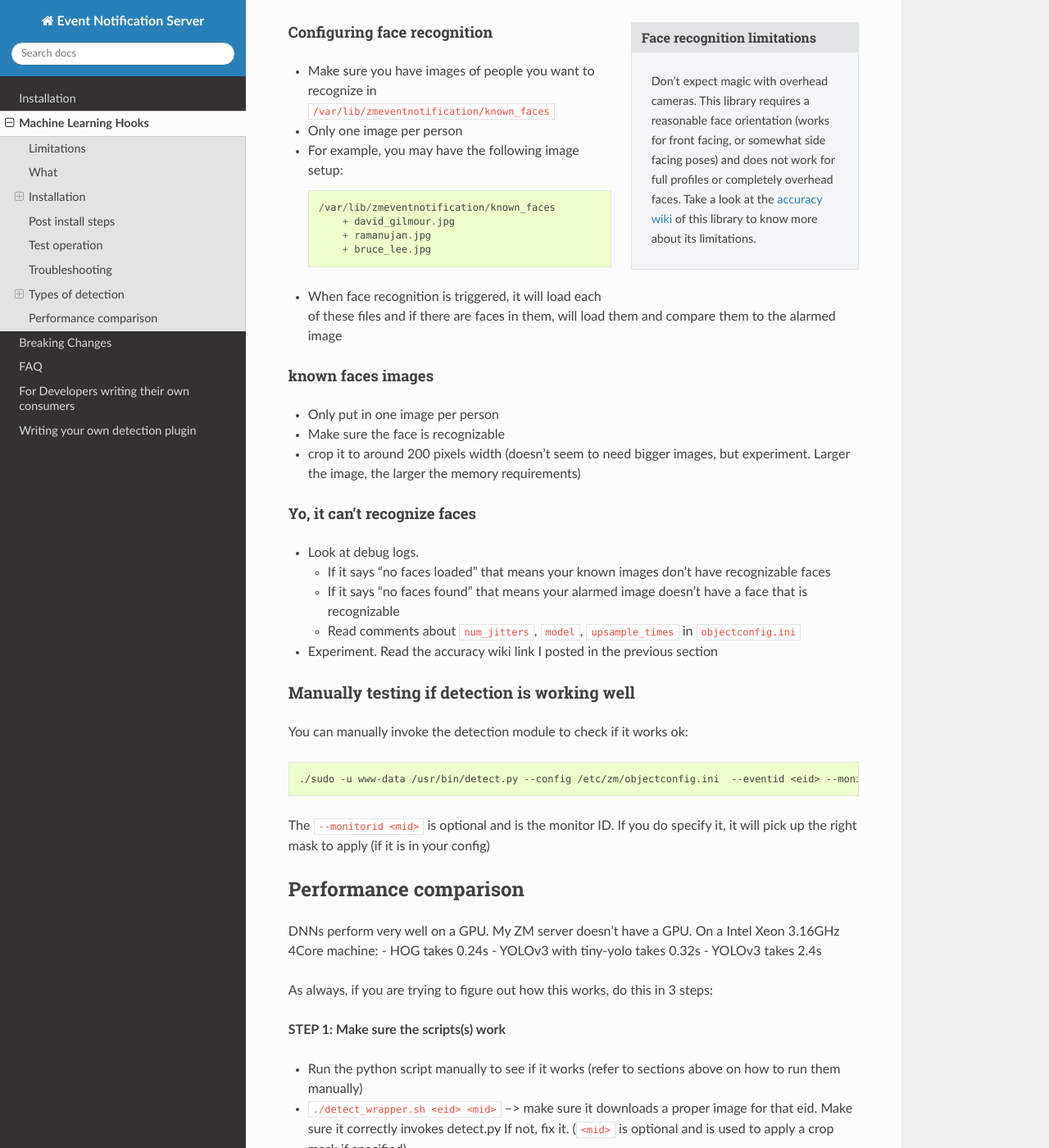
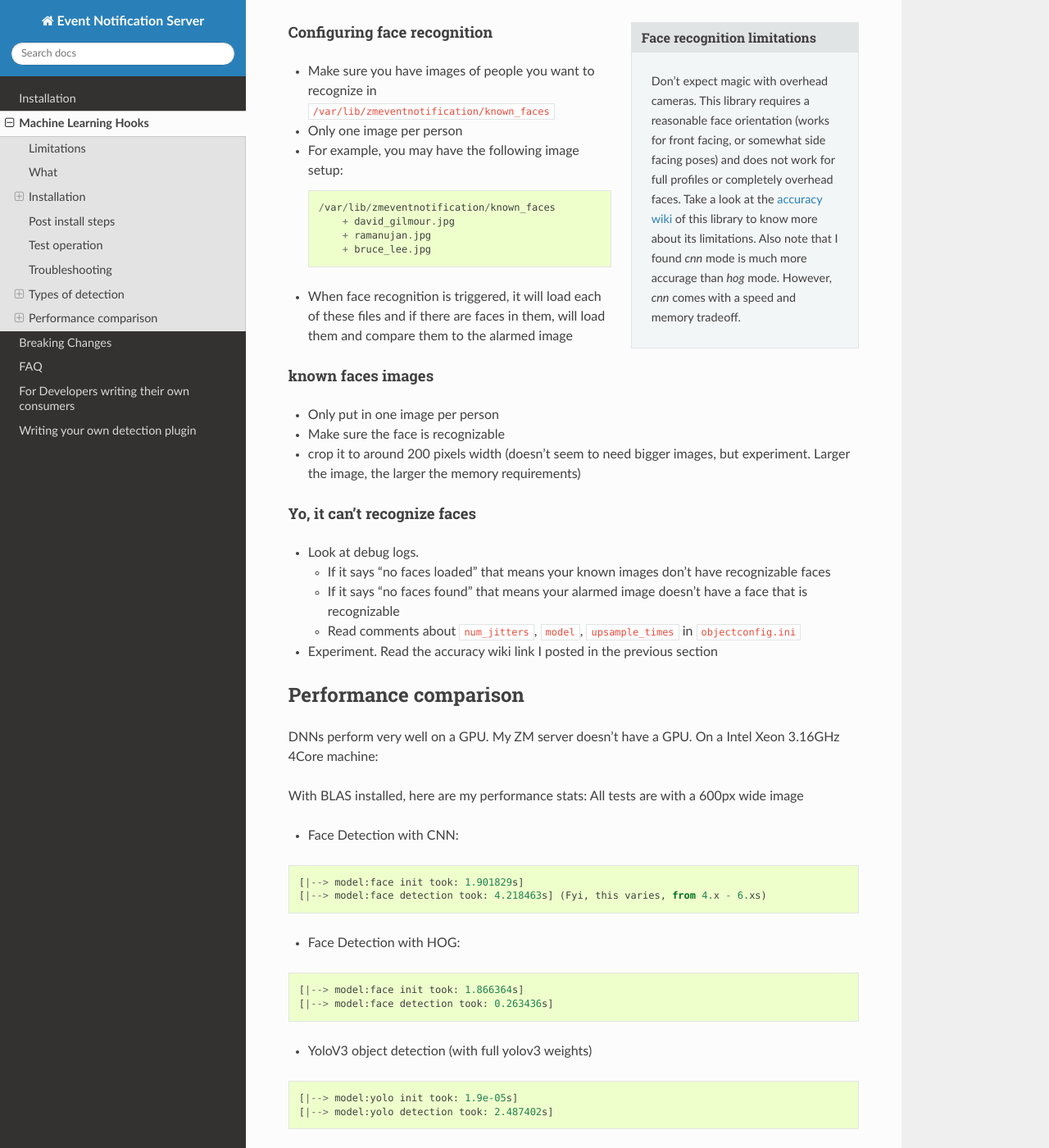
Before and after one commit to ZoneMinder/zmeventnotification, a Sphinx documentation site: the page built from docs/guides/hooks.rst, in a window 1280 px wide and 1400 px high, scrolled down 5276 px. Shown: the whole window at 82% size. Built offline with Sphinx 7.4.7 and the Read the Docs theme 2.0.0, drawn with Linux system fonts in a browser that asks for light colours; some of the changed text lies outside the part shown.

Commit message:
updated perf

```diff
--- a/docs/guides/hooks.rst
+++ b/docs/guides/hooks.rst
@@ -287,7 +287,7 @@ dependencies that takes time (including dlib) and not everyone wants it.
         facing poses) and does not work for full profiles or completely overhead
         faces. Take a look at the `accuracy
         wiki <https://github.com/ageitgey/face_recognition/wiki/Face-Recognition-Accuracy-Problems>`__
-        of this library to know more about its limitations.
+        of this library to know more about its limitations. Also note that I found `cnn` mode is much more accurage than `hog` mode. However, `cnn` comes with a speed and memory tradeoff.
 
 Configuring face recognition
 ''''''''''''''''''''''''''''
@@ -332,6 +332,44 @@ Yo, it can't recognize faces
 -  Experiment. Read the accuracy wiki link I posted in the previous
    section
 
+
+Performance comparison
+~~~~~~~~~~~~~~~~~~~~~~
+
+DNNs perform very well on a GPU. My ZM server doesn't have a GPU. On a
+Intel Xeon 3.16GHz 4Core machine:
+
+With BLAS installed, here are my performance stats:
+All tests are with a 600px wide image
+
+- Face Detection with CNN:
+
+::
+
+    [|--> model:face init took: 1.901829s]
+    [|--> model:face detection took: 4.218463s] (Fyi, this varies, from 4.x - 6.xs)
+
+
+- Face Detection with HOG:
+
+::
+
+    [|--> model:face init took: 1.866364s]
+    [|--> model:face detection took: 0.263436s]
+
+- YoloV3 object detection (with full yolov3 weights)
+
+::
+
+    [|--> model:yolo init took: 1.9e-05s]
+    [|--> model:yolo detection took: 2.487402s]
+
+
+
+As always, if you are trying to figure out how this works, do this in 3
+steps:
+
+
 Manually testing if detection is working well
 ^^^^^^^^^^^^^^^^^^^^^^^^^^^^^^^^^^^^^^^^^^^^^
 
@@ -345,15 +383,6 @@ The ``--monitorid <mid>`` is optional and is the monitor ID. If you do
 specify it, it will pick up the right mask to apply (if it is in your
 config)
 
-Performance comparison
-~~~~~~~~~~~~~~~~~~~~~~
-
-DNNs perform very well on a GPU. My ZM server doesn't have a GPU. On a
-Intel Xeon 3.16GHz 4Core machine: - HOG takes 0.24s - YOLOv3 with
-tiny-yolo takes 0.32s - YOLOv3 takes 2.4s
-
-As always, if you are trying to figure out how this works, do this in 3
-steps:
 
 **STEP 1: Make sure the scripts(s) work**
 
```
